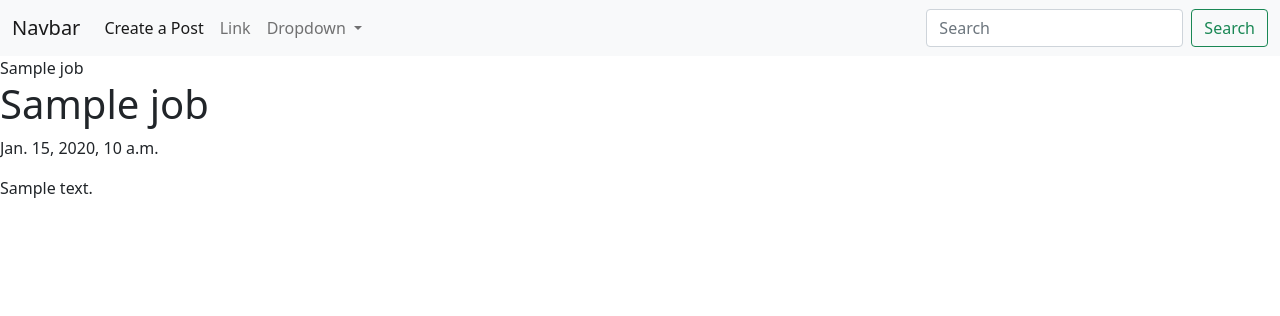
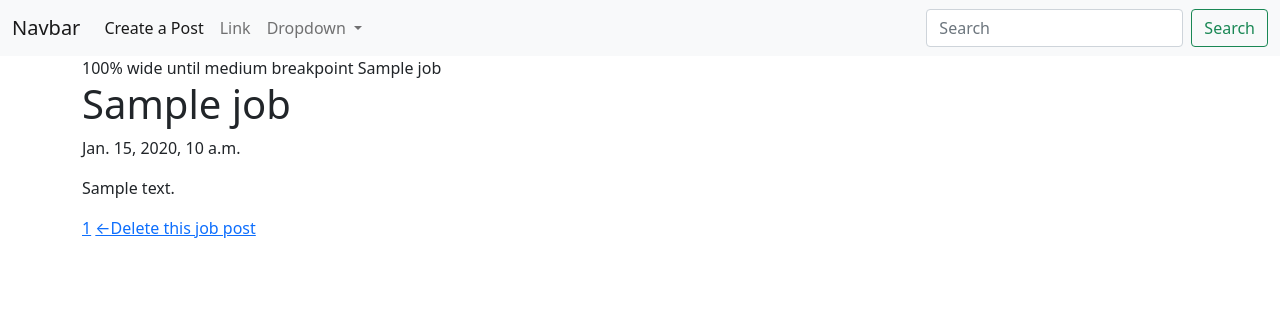
Before and after one commit to Dev-Sherlock/Jobs, a Django app: template Jobs/api_calls/templates/api_calls/post.html in a window 1280 px wide. Shown: the top 316 px of the page. Run offline with Django 3.2, Linux system fonts and the light colour scheme; the template is opened without the code that fills it: most values are stand-ins (such as "Sample title", 1, 10 or a date in 2020).

Commit message:
some changes in page design and views. fixed some bugs.

```diff
--- a/Jobs/api_calls/templates/api_calls/base.html
+++ b/Jobs/api_calls/templates/api_calls/base.html
@@ -44,7 +44,12 @@
     </div>
   </div>
 </nav>
-        {% block content %}{% endblock %}
+
+  <div class="container-md">100% wide until medium breakpoint
+          {% block content %}{% endblock %}
+
+
+  </div>
 
     <script src="https://cdn.jsdelivr.net/npm/bootstrap@5.0.0-beta3/dist/js/bootstrap.bundle.min.js" integrity="sha384-JEW9xMcG8R+pH31jmWH6WWP0WintQrMb4s7ZOdauHnUtxwoG2vI5DkLtS3qm9Ekf" crossorigin="anonymous"></script>
     <!-- Option 2: Separate Popper and Bootstrap JS -->
--- a/Jobs/api_calls/templates/api_calls/job_confirm_delete.html
+++ b/Jobs/api_calls/templates/api_calls/job_confirm_delete.html
@@ -2,14 +2,14 @@
 {% block content %}
 
 <div class="header-bar">
-    <a href="{% url 'tasks' %}">&#8592;Go Back</a>
+    <a href="{% url 'index' %}">&#8592;Go Back</a>
 </div>
 
 <div class="card-body">
     <form method="POST">
         {% csrf_token %}
         <p>Are your sure you want to delete this task? "{{task}}"</p>
-        <input class="button" type="submit" value="Delete" />
+        <input class="button" type="submit" value="Delete" >
     </form>
 </div>
 
--- a/Jobs/api_calls/templates/api_calls/post.html
+++ b/Jobs/api_calls/templates/api_calls/post.html
@@ -5,4 +5,7 @@
     <h1>{{ job.title }}</h1>
     <p>{{ job.date }}</p>
     <p>{{ job.description }}</p>
+<a href="{%url 'post' job.id%}">{{job.id}}</a>
+<a href="{% url 'job-delete' job.id %}">&#8592;Delete this job post</a>
+
 {% endblock %}
--- a/Jobs/api_calls/views.py
+++ b/Jobs/api_calls/views.py
@@ -48,9 +48,3 @@ class JobDelete(DeleteView):
     model = Job
     context_object_name = 'task'
     success_url = reverse_lazy('index')
-
-
-class ContactFormView(FormView):
-    template_name = 'job_update.html'
-    form_class = Job
-    success_url = reverse_lazy('index')
```
Also changed, not shown: Jobs/api_calls/migrations/0001_initial.py (deleted), Jobs/api_calls/migrations/0002_auto_20210412_1044.py (deleted), Jobs/api_calls/migrations/0003_rename_title_recipe_name.py (deleted), Jobs/api_calls/migrations/0004_auto_20210412_1128.py (deleted), Jobs/api_calls/migrations/0005_job_author.py (deleted).
